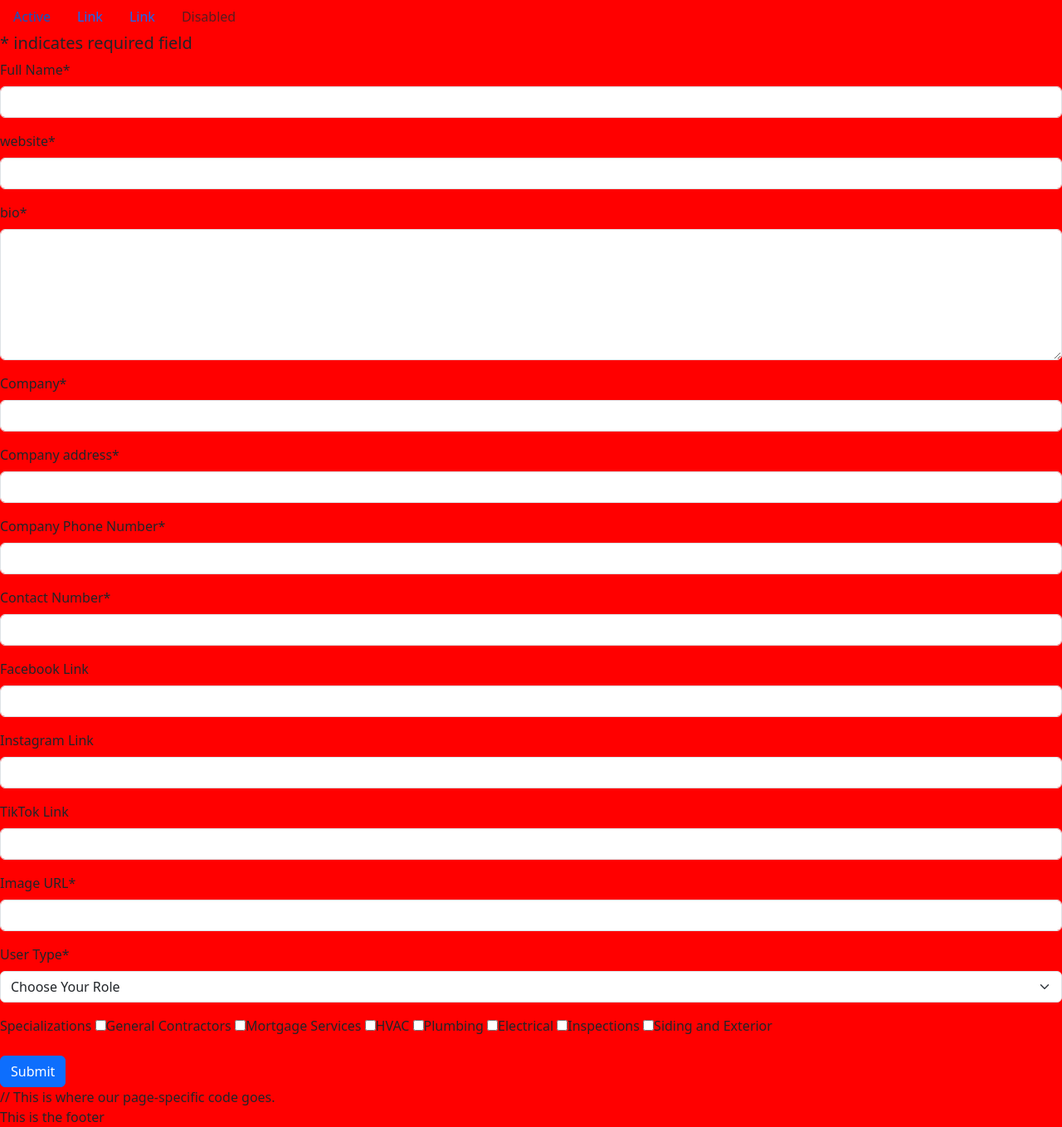
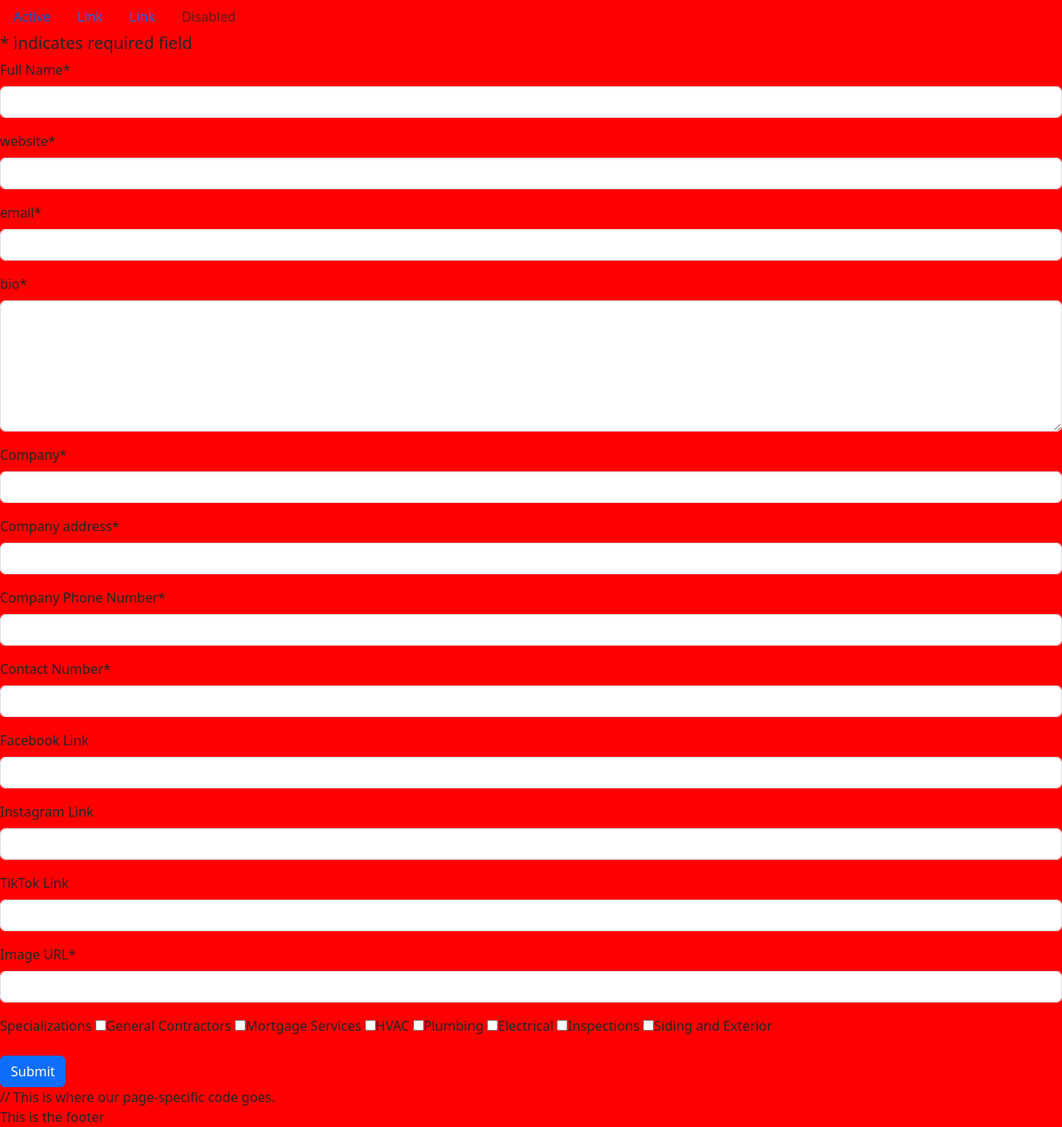
Before and after one commit to Muka-is-home/api, a Django app: page /adminapp/profile/1 in a window 1280 px wide. Shown: the whole page at 83% size. Run offline with Django 4.2, Linux system fonts and the light colour scheme; data comes from the database, SQL or seed files in the repository; parts of the project's set-up code (start-up, migrations or seed data) failed here and were passed over.

Commit message:
removed user_type from form and added email field

```diff
--- a/adminapp/views/user_view.py
+++ b/adminapp/views/user_view.py
@@ -76,11 +76,17 @@ def user_detail(request, pk):
 
 def create_profile(request, type):
     if request.method == "POST":
-            # process rest of profile form
-            user_type = UserType.objects.get(pk=request.POST.get("user_type"))
+        if User.objects.filter(email=request.POST.get("email")):
+            return render(request, "email_taken.html", {
+                "type": type
+            })
+
+        else:
+            user_type = UserType.objects.get(name=type)
             user_profile = User(
                 user=request.user,
                 name=request.POST.get("name"),
+                email=request.POST.get("email"),
                 website=request.POST.get("website"),
                 bio=request.POST.get("bio"),
                 company=request.POST.get("company"),
@@ -130,15 +136,11 @@ def create_profile(request, type):
                 "user": user_data
                 })
 
-    user_types = UserType.objects.exclude(name="Admin")
-    user_type_data = UserTypeSerializer(user_types, many=True).data
-
     specializations = Specialization.objects.all()
     specialization_data = SpecializationSerializer(specializations, many=True).data
 
     return render(request, "adminapp/user_profile_forms/profile_form.html", {
     "user": type,
-    "user_types": user_type_data,
     "specializations": specialization_data,
     })
 
--- a/templates/adminapp/user_profile_forms/profile_form.html
+++ b/templates/adminapp/user_profile_forms/profile_form.html
@@ -12,6 +12,10 @@
     <div class="mb-3">
       <label for="website" class="form-label">website*</label>
       <input type="url" class="form-control" id="profile-website" name="website" aria-describedby="bioHelp" required>
+    </div>
+    <div class="mb-3">
+      <label for="email" class="form-label">email*</label>
+      <input type="email" class="form-control" id="profile-email" name="email" aria-describedby="emailHelp" required>
     </div>
     <div class="mb-3">
       <label for="bio" class="form-label">bio*</label>
@@ -50,15 +54,6 @@
       <input type="url" class="form-control" id="profile-image" name="image" aria-describedby="imagekHelp" required>
     </div>
     <div class="mb-3">
-      <label for="userType" class="form-label">User Type*</label>
-      <select class="form-select" aria-label="userTypeSelect" name="user_type" required>
-        <option selected>Choose Your Role</option>
-        {% for user_type in user_types %}
-          <option value="{{ user_type.id }}">{{ user_type.name }}</option>
-        {% endfor %}
-      </select>
-    </div>
-    <div class="mb-3">
       <label for="specializations" class="form-label">Specializations</label>
       {% for specialization in specializations %}
           <input type="checkbox" name="specializations" value="{{ specialization.id }}">{{ specialization.tag_name }}</input>
```
